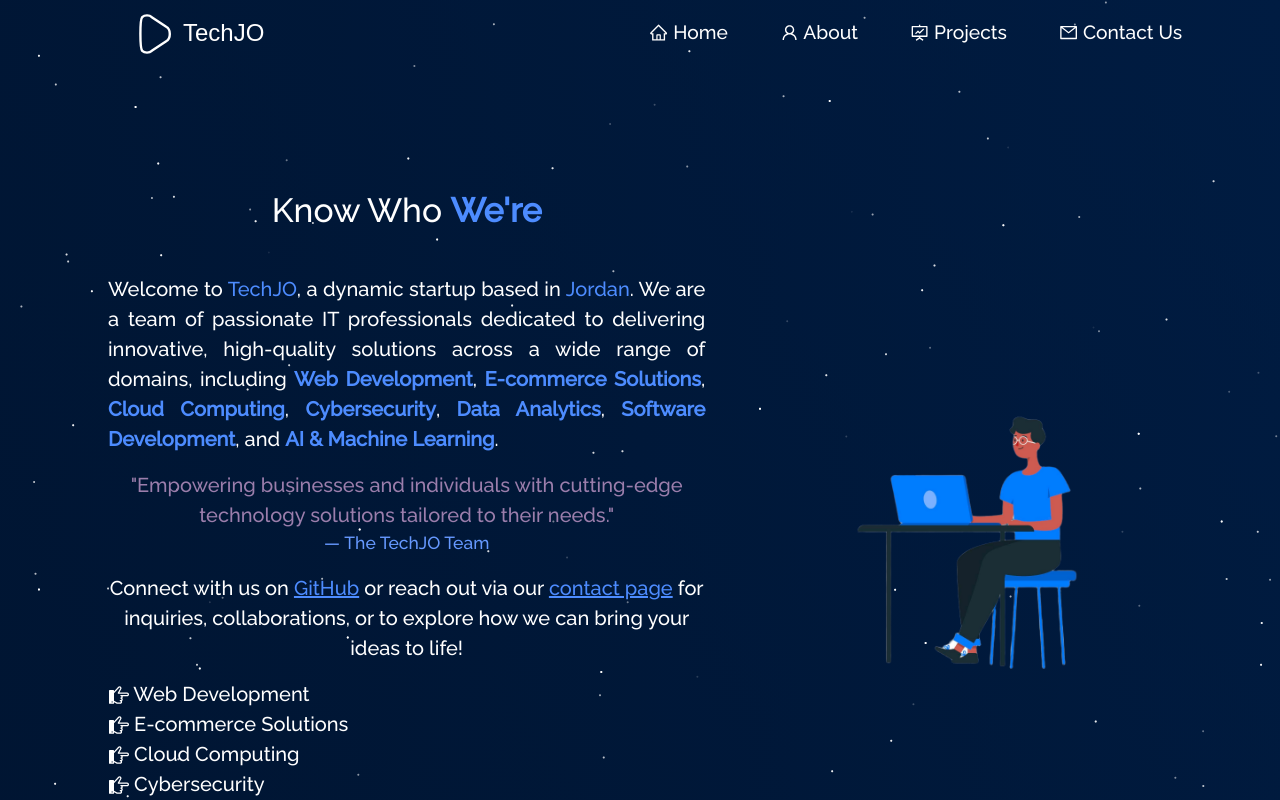
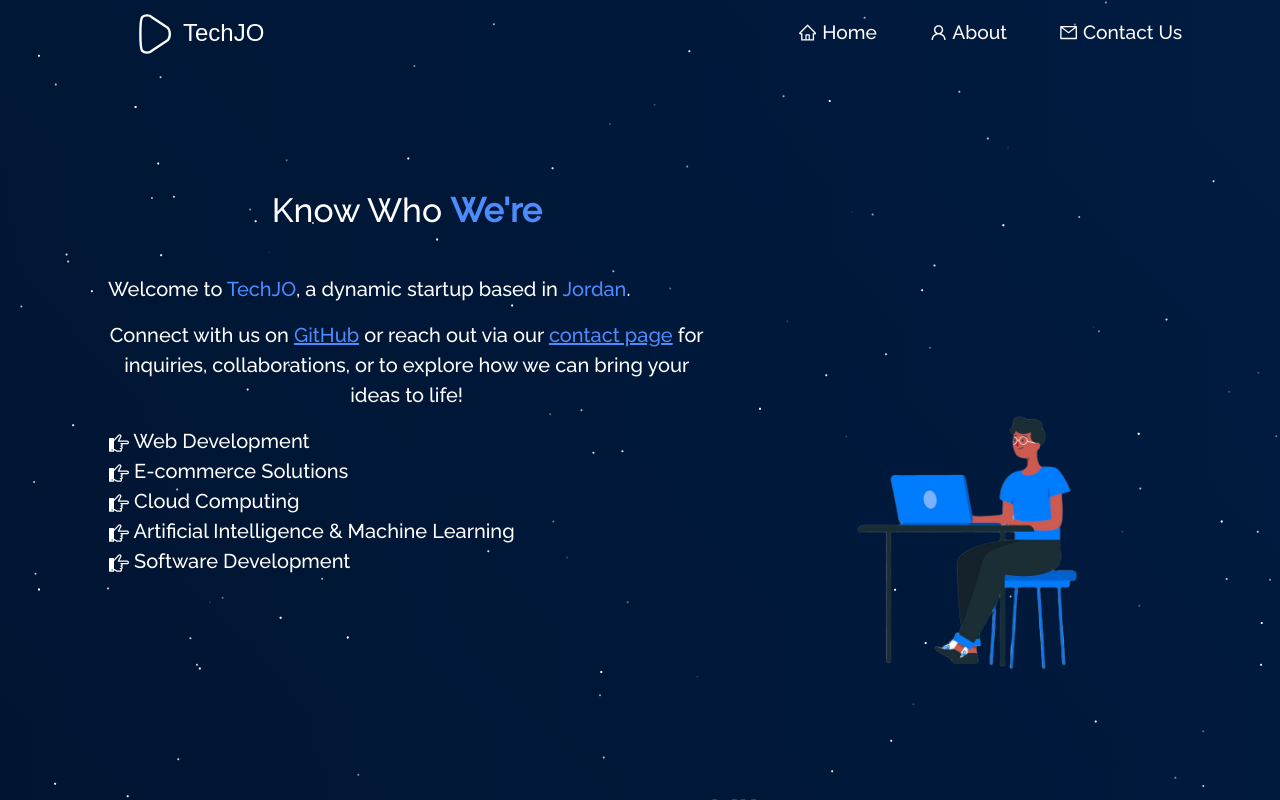
Before and after one commit to TechJO-ORG/TechJO, a React (Create React App) app: page /about in a window 1280 px wide. Shown: the top 800 px of the page. Built offline with nearby package versions, Linux system fonts and the light colour scheme.

Commit message:
edit content.

```diff
--- a/src/App.js
+++ b/src/App.js
@@ -3,7 +3,7 @@
 import Navbar from "./components/Navbar";
 import Home from "./components/Home/Home";
 import About from "./components/About/About";
-import Projects from "./components/Projects/Projects";
+// import Projects from "./components/Projects/Projects";
 import Contact from "./components/Contact/Contact";
 import Footer from "./components/Footer";
 import {
@@ -16,7 +16,6 @@
 import "./style.css";
 import "./App.css";
 import "bootstrap/dist/css/bootstrap.min.css";
-import Test from "./components/Contact/Test";
 
 
 function App() {
@@ -38,9 +37,9 @@
         <ScrollToTop />
         <Routes>
           <Route path="/" element={<Home />} />
-          <Route path="/project" element={<Projects />} />
+          {/* <Route path="/project" element={<Projects />} /> */}
           <Route path="/about" element={<About />} />
-          <Route path="/contact" element={<Test />} />
+          <Route path="/contact" element={<Contact />} />
           <Route path="*" element={<Navigate to="/"/>} />
         </Routes>
         <Footer />
--- a/src/components/About/AboutCard.js
+++ b/src/components/About/AboutCard.js
@@ -10,7 +10,7 @@
         <blockquote className="blockquote mb-0">
           <p style={{ textAlign: "justify" }}>
             Welcome to <span className="purple">TechJO</span>, a dynamic startup
-            based in <span className="purple">Jordan</span>. We are a team of
+            based in <span className="purple">Jordan</span>. {/*We are a team of
             passionate IT professionals dedicated to delivering innovative,
             high-quality solutions across a wide range of domains, including{" "}
             <b className="purple">Web Development</b>,{" "}
@@ -19,17 +19,13 @@
             <b className="purple">Cybersecurity</b>,{" "}
             <b className="purple">Data Analytics</b>,{" "}
             <b className="purple">Software Development</b>, and{" "}
-            <b className="purple">AI & Machine Learning</b>.
+            <b className="purple">AI & Machine Learning</b>. */}
           </p>
-          <p style={{ color: "rgb(155 126 172)" }}>
-            "Empowering businesses and individuals with cutting-edge technology
-            solutions tailored to their needs."
-          </p>
-          <footer className="blockquote-footer">The TechJO Team</footer>
+
           <p>
             Connect with us on{" "}
             <a
-              href="https://github.com/MQA-Studio"
+              href="https://github.com/TechJO-ORG/"
               target="_blank"
               rel="noopener noreferrer"
               className="purple"
@@ -53,17 +49,12 @@
               <ImPointRight /> Cloud Computing
             </li>
             <li className="about-activity-item">
-              <ImPointRight /> Cybersecurity
-            </li>
-            <li className="about-activity-item">
-              <ImPointRight /> Data Analytics
+              <ImPointRight /> Artificial Intelligence & Machine Learning
             </li>
             <li className="about-activity-item">
               <ImPointRight /> Software Development
             </li>
-            <li className="about-activity-item">
-              <ImPointRight /> AI & Machine Learning
-            </li>
+
           </ul>
         </blockquote>
       </Card.Body>
--- a/src/components/Contact/Contact.js
+++ b/src/components/Contact/Contact.js
@@ -1,7 +1,9 @@
 import React from "react";
 import { Container, Row, Col, Card, Button } from "react-bootstrap";
+import { useForm, ValidationError } from "@formspree/react";
+import { FaUser, FaEnvelope, FaCommentDots } from "react-icons/fa";
 import Particle from "../Particle";
-import { useForm, ValidationError } from '@formspree/react';
+import "./Style.css";
 
 function Contact() {
   const [state, handleSubmit] = useForm("xgvyjvve");
@@ -12,10 +14,10 @@
         <Particle />
         <Container>
           <h1 className="project-heading">
-            Feel free to <strong className="purple">Contact Us</strong>
+            Thank you for <strong className="purple">Contacting Us</strong>
           </h1>
-          <p style={{ color: "white" }}>
-            Thanks for reaching out! We'll get back to you soon.
+          <p className="success-message">
+            We appreciate your message. Our team will get back to you shortly.
           </p>
         </Container>
       </Container>
@@ -29,71 +31,62 @@
         <h1 className="project-heading">
           Feel free to <strong className="purple">Contact Us</strong>
         </h1>
-        <p style={{ color: "white" }}>
+        <p className="description-white">
           Submit the form below to get in touch with us. We will respond as soon as possible.
         </p>
-        <Row style={{ justifyContent: "center", paddingBottom: "10px" }}>
-          <Col md={4} className="project-card">
-            <Card className="project-card-view">
+        <Row className="justify-content-center">
+          <Col xs={11} sm={10} md={8} lg={6} className="project-card">
+            <Card className="project-card-view glass-card">
               <Card.Body>
                 <form onSubmit={handleSubmit}>
-
+                  <div className="input-group mb-3">
+                    <span className="input-group-text icon-span">
+                      <FaUser />
+                    </span>
                     <input
                       id="name"
                       type="text"
                       name="name"
                       className="form-control"
                       placeholder="Enter your name"
-                    style={{
-                      marginBottom: "15px",
-                      backgroundColor: "transparent",
-                      color: "#ffffff",
-                    }}
+                      required
                     />
-                  <ValidationError
-                    prefix="Name"
-                    field="name"
-                    errors={state.errors}
-                  />
+                  </div>
+                  <ValidationError prefix="Name" field="name" errors={state.errors} />
+
+                  <div className="input-group mb-3">
+                    <span className="input-group-text icon-span">
+                      <FaEnvelope />
+                    </span>
                     <input
                       id="email"
                       type="email"
                       name="email"
                       className="form-control"
                       placeholder="Enter your email"
-                    style={{
-                      marginBottom: "15px",
-                      backgroundColor: "transparent",
-                      color: "#ffffff",
-                      }}
+                      required
+                      pattern="[a-z0-9._%+-]+@[a-z0-9.-]+\.[a-z]{2,}$"
+                      title="Please enter a valid email address"
                     />
-                  <ValidationError
-                    prefix="Email"
-                    field="email"
-                    errors={state.errors}
-                  />
+                  </div>
+                  <ValidationError prefix="Email" field="email" errors={state.errors} />
+
+                  <div className="input-group mb-3">
+                    <span className="input-group-text icon-span">
+                      <FaCommentDots />
+                    </span>
                     <textarea
                       id="message"
                       name="message"
                       className="form-control"
                       rows="5"
                       placeholder="Enter your message"
-                    style={{
-                      marginBottom: "15px",
-                      backgroundColor: "transparent",
-                      color: "#ffffff",
-                    }}
+                      required
                     />
-                  <ValidationError
-                    prefix="Message"
-                    field="message"
-                    errors={state.errors}
-                  />
-                  <Button
-                    type="submit"
-                    disabled={state.submitting}
-                    variant="primary"
-                  >
+                  </div>
+                  <ValidationError prefix="Message" field="message" errors={state.errors} />
+
+                  <Button type="submit" disabled={state.submitting} variant="primary" className="w-100">
                     Submit
                   </Button>
                 </form>
--- a/src/components/Contact/Test.js
+++ /dev/null
@@ -1,102 +0,0 @@
-import React from "react";
-import { Container, Row, Col, Card, Button } from "react-bootstrap";
-import { useForm, ValidationError } from "@formspree/react";
-import { FaUser, FaEnvelope, FaCommentDots } from "react-icons/fa";
-import Particle from "../Particle";
-import "./Style.css";
-
-function Test() {
-  const [state, handleSubmit] = useForm("xgvyjvve");
-
-  if (state.succeeded) {
-    return (
-      <Container fluid className="contact-section">
-        <Particle />
-        <Container>
-          <h1 className="project-heading">
-            Thank you for <strong className="purple">Contacting Us</strong>
-          </h1>
-          <p className="success-message">
-            We appreciate your message. Our team will get back to you shortly.
-          </p>
-        </Container>
-      </Container>
-    );
-  }
-
-  return (
-    <Container fluid className="contact-section">
-      <Particle />
-      <Container>
-        <h1 className="project-heading">
-          Feel free to <strong className="purple">Contact Us</strong>
-        </h1>
-        <p className="description-white">
-          Submit the form below to get in touch with us. We will respond as soon as possible.
-        </p>
-        <Row className="justify-content-center">
-          <Col xs={11} sm={10} md={8} lg={6} className="project-card">
-            <Card className="project-card-view glass-card">
-              <Card.Body>
-                <form onSubmit={handleSubmit}>
-                  <div className="input-group mb-3">
-                    <span className="input-group-text icon-span">
-                      <FaUser />
-                    </span>
-                    <input
-                      id="name"
-                      type="text"
-                      name="name"
-                      className="form-control"
-                      placeholder="Enter your name"
-                      required
-                    />
-                  </div>
-                  <ValidationError prefix="Name" field="name" errors={state.errors} />
-
-                  <div className="input-group mb-3">
-                    <span className="input-group-text icon-span">
-                      <FaEnvelope />
-                    </span>
-                    <input
-                      id="email"
-                      type="email"
-                      name="email"
-                      className="form-control"
-                      placeholder="Enter your email"
-                      required
-                      pattern="[a-z0-9._%+-]+@[a-z0-9.-]+\.[a-z]{2,}$"
-                      title="Please enter a valid email address"
-                    />
-                  </div>
-                  <ValidationError prefix="Email" field="email" errors={state.errors} />
-
-                  <div className="input-group mb-3">
-                    <span className="input-group-text icon-span">
-                      <FaCommentDots />
-                    </span>
-                    <textarea
-                      id="message"
-                      name="message"
-                      className="form-control"
-                      rows="5"
-                      placeholder="Enter your message"
-                      required
-                    />
-                  </div>
-                  <ValidationError prefix="Message" field="message" errors={state.errors} />
-
-                  <Button type="submit" disabled={state.submitting} variant="primary" className="w-100">
-                    Submit
-                  </Button>
-                </form>
-              </Card.Body>
-            </Card>
-          </Col>
-        </Row>
-      </Container>
-    </Container>
-  );
-}
-
-export default Test;
--- a/src/components/Footer.js
+++ b/src/components/Footer.js
@@ -20,7 +20,7 @@
           <ul className="footer-icons">
             <li className="social-icons">
               <a
-                href="https://github.com/MQA-Studio"
+                href="https://github.com/TechJO-ORG/"
                 style={{ color: "white" }}
                 target="_blank"
                 rel="noopener noreferrer"
--- a/src/components/Home/Home2.js
+++ b/src/components/Home/Home2.js
@@ -15,15 +15,13 @@
               Who's <span className="purple"> TechJO </span> Team?
             </h1>
             <p className="home-about-body">
-              We are a team of passionate IT professionals dedicated to
+              A team of passionate IT professionals dedicated to
               delivering top-notch solutions in various domains. Our expertise
               spans across <b className="purple">Web Development</b>,{" "}
               <b className="purple">E-commerce Solutions</b>,{" "}
               <b className="purple">Cloud Computing</b>,{" "}
-              <b className="purple">Cybersecurity</b>,{" "}
-              <b className="purple">Data Analytics</b>,{" "}
-              <b className="purple">Software Development</b>, and{" "}
-              <b className="purple">AI & Machine Learning</b>.
+              <b className="purple">Artificial Intelligence & Machine Learning</b>,{" "}
+              <b className="purple">Software Development</b>.
             </p>
           </Col>
           <Col md={4} className="myAvtar">
@@ -41,7 +39,7 @@
             <ul className="home-about-social-links">
               <li className="social-icons">
                 <a
-                  href="https://github.com"
+                  href="https://github.com/TechJO-ORG/"
                   target="_blank"
                   rel="noreferrer"
                   className="icon-colour  home-social-icons"
--- a/src/components/Home/Type.js
+++ b/src/components/Home/Type.js
@@ -9,10 +9,8 @@
           "Web Development",
           "E-commerce Solutions",
           "Cloud Computing",
-          "Cybersecurity",
-          "Data Analytics",
-          "Software Development",
-          "AI & Machine Learning",
+          "Artificial Intelligence & Machine Learning",
+          "Software Development"
         ],
         autoStart: true,
         loop: true,
--- a/src/components/Navbar.js
+++ b/src/components/Navbar.js
@@ -6,7 +6,7 @@
 import { Link } from "react-router-dom";
 import {
   AiOutlineHome,
-  AiOutlineFundProjectionScreen,
+  // AiOutlineFundProjectionScreen,
   AiOutlineUser,
   AiOutlineMail
 } from "react-icons/ai";
@@ -66,7 +66,7 @@
               </Nav.Link>
             </Nav.Item>
 
-            <Nav.Item>
+            {/* <Nav.Item>
               <Nav.Link
                 as={Link}
                 to="/project"
@@ -77,7 +77,7 @@
                 />{" "}
                 Projects
               </Nav.Link>
-            </Nav.Item>
+            </Nav.Item> */}
             <Nav.Item>
               <Nav.Link
                 as={Link}
```
Also changed, not shown: src/components/Contact/ContactTest.js (added, +109 -0 lines). Lines whose indentation alone changed are shown as unchanged.
